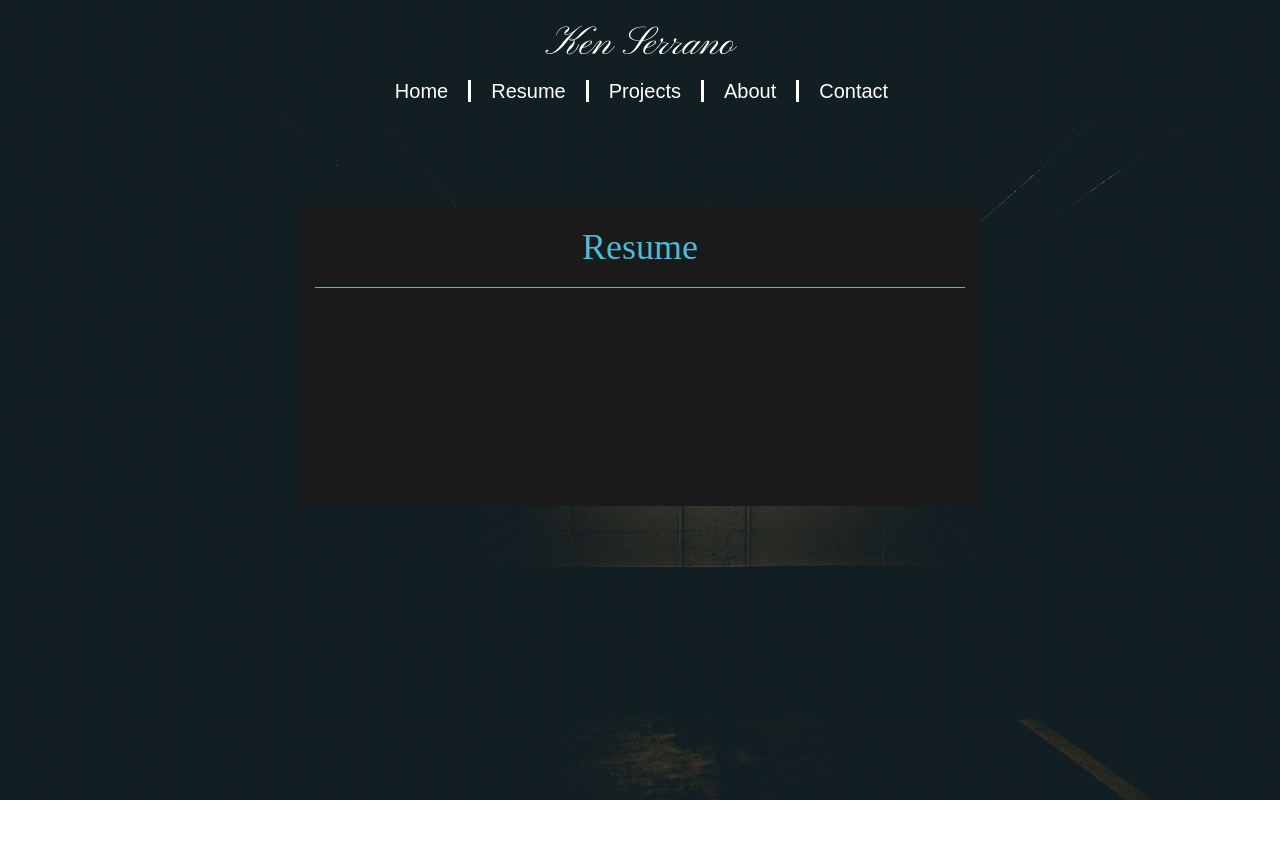
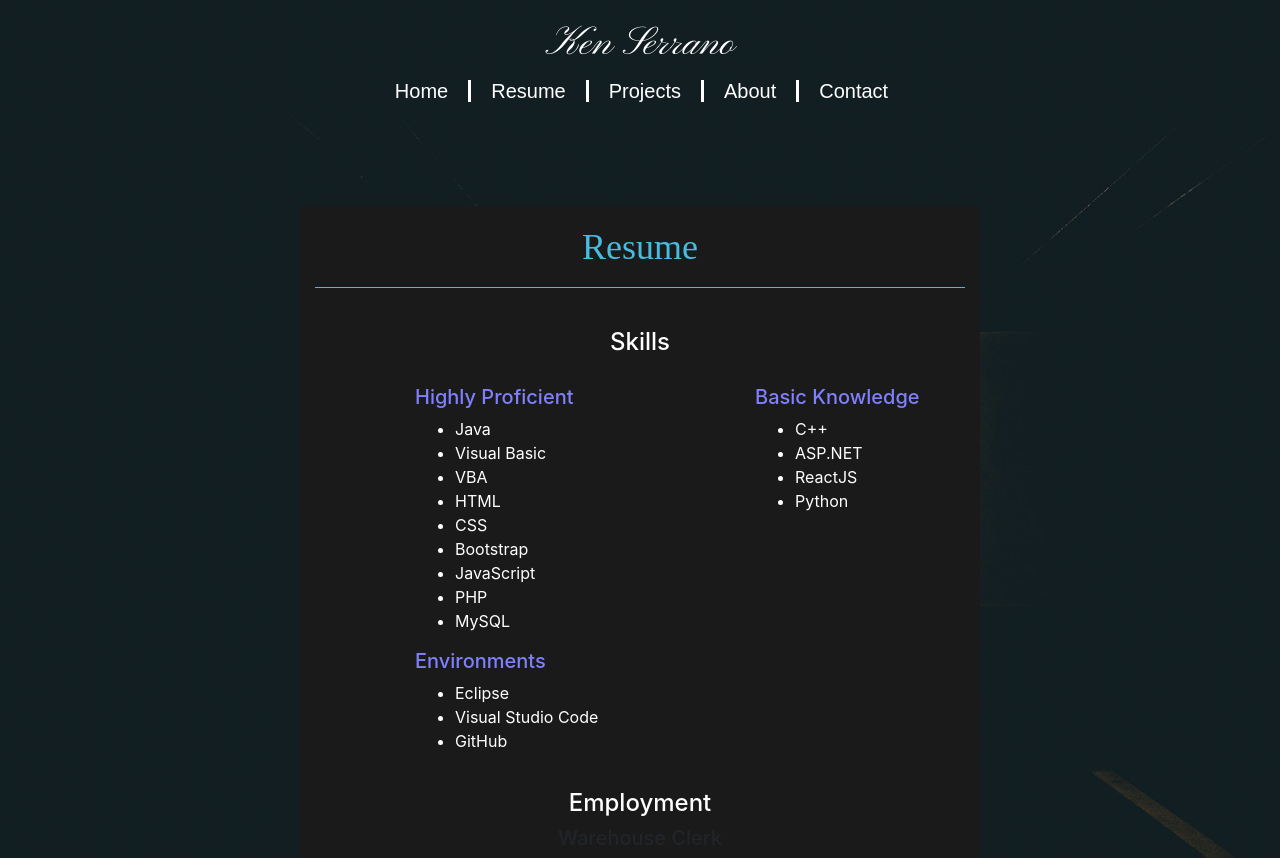
Before and after one commit to G3nK3n/React-Projects, a React (Create React App) app in the folder personal-website-ver2/: page / in a window 1280 px wide. Before the commit the page ends 800 px from the top, so only its background shows below. Built offline with nearby package versions, Linux system fonts and the light colour scheme.

Commit message:
Continued Resume Page

```diff
--- /dev/null
+++ b/personal-website-ver2/src/Components/Resume/Employment/Employment.js
@@ -0,0 +1,27 @@
+import React from 'react';
+import classes from '../Employment/Employment.module.css';
+
+import Row from 'react-bootstrap/Row';
+import Col from 'react-bootstrap/Col';
+
+const employment = () => (
+    <div>
+        <Row>
+            <Col>
+                <div className={classes.EmploymentTitle}>
+                    <h4>Employment</h4>
+                </div>
+            </Col>
+        </Row>
+        <Row>
+            <Col>
+                <div className={classes.WorkPositionTitle}>
+                    <h5>Warehouse Clerk</h5>
+                </div>
+            </Col>
+        </Row>
+    </div>
+
+);
+
+export default employment;
--- /dev/null
+++ b/personal-website-ver2/src/Components/Resume/Employment/Employment.module.css
@@ -0,0 +1,12 @@
+.EmploymentTitle h4{
+    text-align: center;
+    color: white;
+}
+
+.EmploymentTitle {
+    margin-top: 20px;
+}
+
+.WorkPositionTitle h5{
+    text-align: center;
+}
--- a/personal-website-ver2/src/Components/Resume/Resume.js
+++ b/personal-website-ver2/src/Components/Resume/Resume.js
@@ -1,5 +1,6 @@
 import React from 'react';
 import classes from '../Resume/Resume.module.css';
+import Employment from '../Resume/Employment/Employment';
 
 import Row from 'react-bootstrap/Row';
 import Col from 'react-bootstrap/Col';
@@ -17,6 +18,63 @@ const resume = () => (
                     </div>
                 </Col>
             </Row>
+
+            <Row className={classes.SkillRow}>
+                <Col>
+                    <div className={classes.SkillTitle}>
+                        <h4>Skills</h4>
+                    </div>
+                </Col>
+            </Row>
+            <Row className={classes.SkillListRow}>
+                <Col>
+                    <div className={classes.SkillList}>
+                        <h5>Highly Proficient</h5>
+                        <div>
+                            <ul>
+                                <li>Java</li>
+                                <li>Visual Basic</li>
+                                <li>VBA</li>
+                                <li>HTML</li>
+                                <li>CSS</li>
+                                <li>Bootstrap</li>
+                                <li>JavaScript</li>
+                                <li>PHP</li>
+                                <li>MySQL</li>
+                            </ul>
+                        </div>
+                    </div>
+                </Col>
+                <Col>
+                    <div className={classes.SkillList}>
+                        <h5>Basic Knowledge</h5>
+                        <ul>
+                            <li>C++</li>
+                            <li>ASP.NET</li>
+                            <li>ReactJS</li>
+                            <li>Python</li>
+                        </ul>
+                    </div>
+                </Col>
+                <Col>
+                    <div className={classes.SkillList}>
+                        <h5>Environments</h5>
+                        <ul>
+                            <li>Eclipse</li>
+                            <li>Visual Studio Code</li>
+                            <li>GitHub</li>
+                        </ul>
+                    </div>
+                </Col>
+            </Row>
+            <Employment />
+            {/* <Row>
+                <Col>
+                    <div>
+                        <Employment />
+                    </div>
+                </Col>
+            </Row> */}
         </Container>
     </div>
 )
--- a/personal-website-ver2/src/Components/Resume/Resume.module.css
+++ b/personal-website-ver2/src/Components/Resume/Resume.module.css
@@ -19,3 +19,27 @@
 .ResumeInsideDiv {
     border-bottom: 1px solid #46bcde;
 }
+
+.SkillList {
+    padding-left: 100px;
+}
+
+.SkillList ul {
+    color: white;
+}
+
+.SkillList h5 {
+    color: #8080FF;
+}
+
+.SkillTitle h4 {
+    text-align: center;
+    color: white;
+}
+
+.SkillRow {
+    margin-top:40px;
+}
+.SkillListRow {
+    margin-top: 20px;
+}
```
Also changed, not shown: 1 other file (tests, documents, lock files or other folders).
